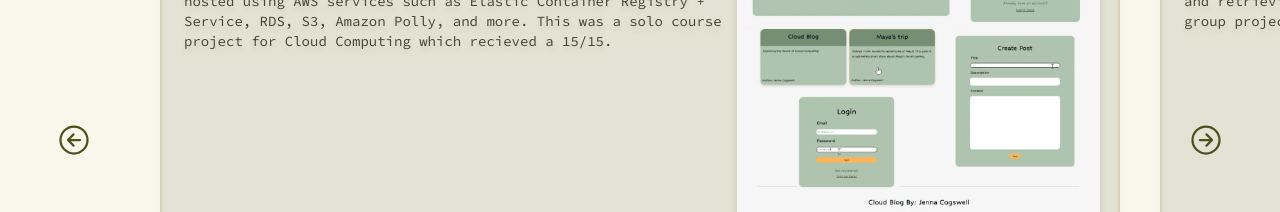
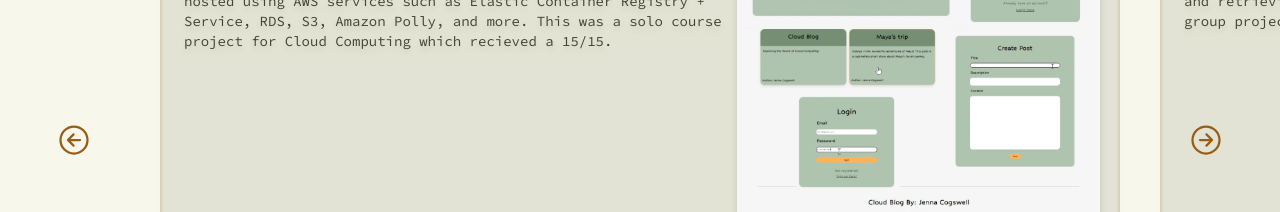
Before and after one commit to JennaCogswell/portfolio, a React (Create React App) app: page / in a window 1280 px wide. Shown: the part 2660-2872 px from the top of the page. Built offline with nearby package versions, Linux system fonts and the light colour scheme.

Commit message:
changed arrows colour

```diff
--- a/src/components/projects/Projects.jsx
+++ b/src/components/projects/Projects.jsx
@@ -68,14 +68,14 @@ const Projects = () => {
 
   return (
     <div id='projects' className='relative flex md:h-[900px] h-fit md:max-h-screen'>
-      <IoArrowBackCircleOutline className='absolute left-1 md:left-14 top-1/2 transform -translate-y-1/2 cursor-pointer text-4xl z-10 text-secondary hover:text-accent'
+      <IoArrowBackCircleOutline className='absolute left-1 md:left-14 top-1/2 transform -translate-y-1/2 cursor-pointer text-4xl z-10  text-accent'
         onClick={() => scroll('left')}/>
 
       <div ref={scrollContainerRef} class='w-full h-5/6 m-auto flex flex-row overflow-x-scroll overflow-visible snap-x snap-mandatory md:px-48'>
         {projects.map((project) => <ProjectCard title={project.title} description={project.description} imagePath={project.imagePath} techStack={project.techStack} githubLink={project.githubLink}/>)}
       </div>
 
-      <IoArrowForwardCircleOutline className='absolute right-1 md:right-14 top-1/2 transform -translate-y-1/2 cursor-pointer text-4xl z-10 text-secondary hover:text-accent'
+      <IoArrowForwardCircleOutline className='absolute right-1 md:right-14 top-1/2 transform -translate-y-1/2 cursor-pointer text-4xl z-10 text-accent'
         onClick={() => scroll('right')}/>
 
 
```
